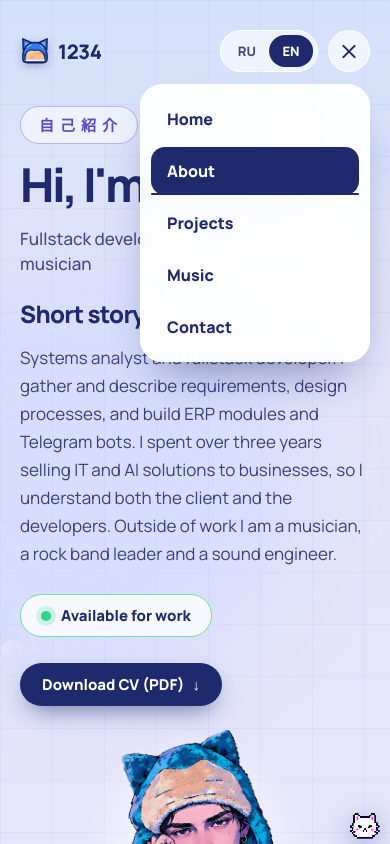
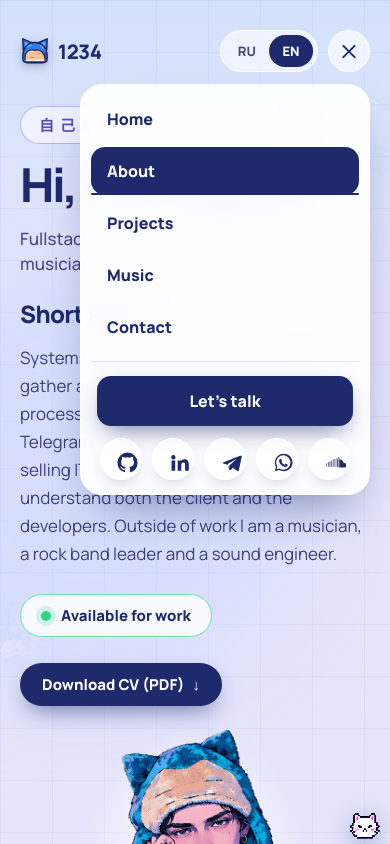
Before and after one commit to User1234-Code-maker/1234-site, a Vue app: page /about in a window 390 px wide. Both pictures are taken after a click on the button 349 px from the left and 51 px from the top of the page. Shown: the top 844 px of the page. Built offline with nearby package versions, Linux system fonts and the light colour scheme.

Commit message:
Телефон: контакты в меню, в секции контактов и в футере

```diff
--- a/src/components/AppFooter.vue
+++ b/src/components/AppFooter.vue
@@ -1,6 +1,7 @@
 <script setup lang="ts">
 import { useLang } from '../composables/useLang'
 import BrandMark from './BrandMark.vue'
+import SocialLinks from './SocialLinks.vue'
 
 const { t } = useLang()
 const year = new Date().getFullYear()
@@ -9,6 +10,7 @@ const year = new Date().getFullYear()
 <template>
   <footer class="wrap foot">
     <RouterLink class="brand" to="/" aria-label="1234"><BrandMark :size="26" />1234</RouterLink>
+    <SocialLinks round class="foot-soc" />
     <span class="footmeta">
       <span>{{ t('foot') }}</span>
       <span>© {{ year }} Bogdan Korzun</span>
--- a/src/components/AppHeader.vue
+++ b/src/components/AppHeader.vue
@@ -68,6 +68,10 @@ watch(
       <RouterLink v-for="l in links" :key="l.to" :to="l.to" :class="{ on: !isHome && isOn(l.to) }">{{
         t(l.key)
       }}</RouterLink>
+      <div class="menu-contact">
+        <a class="pill" :href="hrefFor('mail')">{{ t('talk') }}</a>
+        <SocialLinks round />
+      </div>
     </nav>
   </header>
 </template>
--- a/src/components/SocialLinks.vue
+++ b/src/components/SocialLinks.vue
@@ -2,11 +2,11 @@
 import { socials } from '../data/socials'
 import { hrefFor, isExternal } from '../utils/links'
 
-defineProps<{ big?: boolean }>()
+defineProps<{ big?: boolean; round?: boolean }>()
 </script>
 
 <template>
-  <span class="soc" :class="{ big }">
+  <span class="soc" :class="{ big, round }">
     <a
       v-for="s in socials"
       :key="s.key"
--- a/src/components/TeaserContact.vue
+++ b/src/components/TeaserContact.vue
@@ -16,7 +16,7 @@ const { t } = useLang()
     </header>
     <div class="contact">
       <a class="pill big" :href="hrefFor('mail')">{{ t('c_mail') }} <span aria-hidden="true">→</span></a>
-      <SocialLinks big />
+      <SocialLinks big round />
     </div>
     <p class="mailtext">
       <a :href="hrefFor('mail')">{{ site.contacts.email }}</a>
--- a/src/styles/main.css
+++ b/src/styles/main.css
@@ -157,7 +157,7 @@ h1 em{font-style:normal;color:var(--violet)}
 /* ─────────── телефон ─────────── */
 @media (max-width:600px){
  .wrap{padding:0 20px}
- .soc{display:none}
+ header .right .soc{display:none}
  .l-char img.main{height:50vh;height:50svh;
   -webkit-mask-image:linear-gradient(to bottom,#000 0,#000 78%,rgba(0,0,0,.6) 90%,transparent 100%),
                      linear-gradient(to right,transparent 0,rgba(0,0,0,.85) 5%,#000 12%,#000 88%,rgba(0,0,0,.85) 95%,transparent 100%);
--- a/src/styles/pages.css
+++ b/src/styles/pages.css
@@ -2567,3 +2567,83 @@ nav > a[aria-current]::after {
 .intro-text .avail {
   margin-top: 4px;
 }
+
+/* ─────────── контакты: крупные круглые кнопки, удобные пальцем ─────────── */
+.soc.round a {
+  width: 44px;
+  height: 44px;
+  border-radius: 50%;
+  background: rgba(255, 255, 255, 0.78);
+  border: 1px solid #fff;
+  box-shadow: 0 8px 18px -10px rgba(30, 42, 107, 0.45);
+  opacity: 1;
+}
+.soc.round a:active {
+  scale: 0.93;
+}
+.soc.round svg {
+  width: 21px;
+  height: 21px;
+}
+.soc.big.round a {
+  width: 50px;
+  height: 50px;
+}
+.soc.big.round svg {
+  width: 23px;
+  height: 23px;
+}
+.foot-soc {
+  display: none;
+}
+.menu-contact {
+  display: none;
+}
+@media (max-width: 600px) {
+  .soc.big.round {
+    gap: 12px;
+  }
+  .foot-soc {
+    display: flex;
+    flex-basis: 100%;
+    order: 3;
+    gap: 12px;
+    margin: 6px 0 4px;
+  }
+  .foot .brand {
+    flex-basis: 100%;
+  }
+  .foot .footmeta {
+    order: 4;
+  }
+  .menu-contact {
+    display: flex;
+    flex-direction: column;
+    gap: 12px;
+    margin-top: 6px;
+    padding: 14px 6px 4px;
+    border-top: 1px solid rgba(90, 99, 158, 0.16);
+  }
+  .menu-contact .pill {
+    justify-content: center;
+    color: #fff;
+    padding: 14px 18px;
+  }
+  .menu-contact .soc {
+    display: flex;
+    justify-content: center;
+    gap: 10px;
+  }
+  .menu-contact .soc.round a {
+    width: 42px;
+    height: 42px;
+  }
+  .mobile-menu {
+    min-width: min(290px, calc(100vw - 40px));
+  }
+}
+
+/* на главной контакты стоят сразу над футером, повторять иконки там не нужно */
+.rest .foot-soc {
+  display: none;
+}
```
